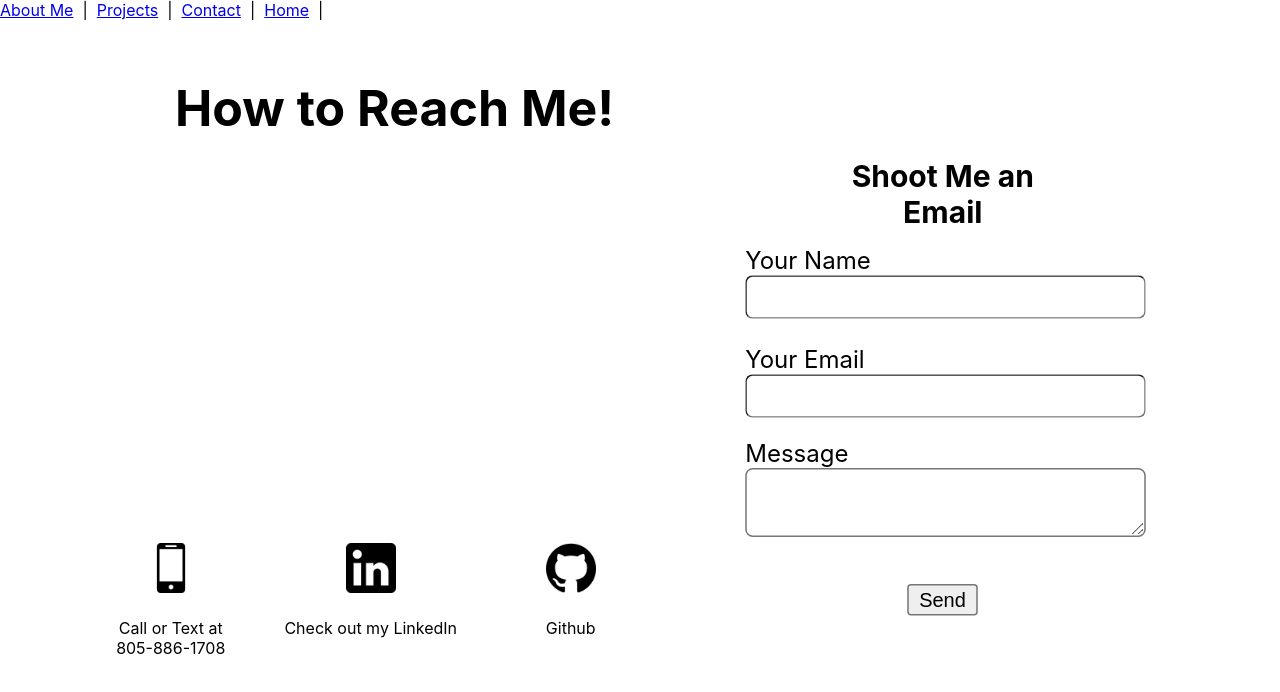
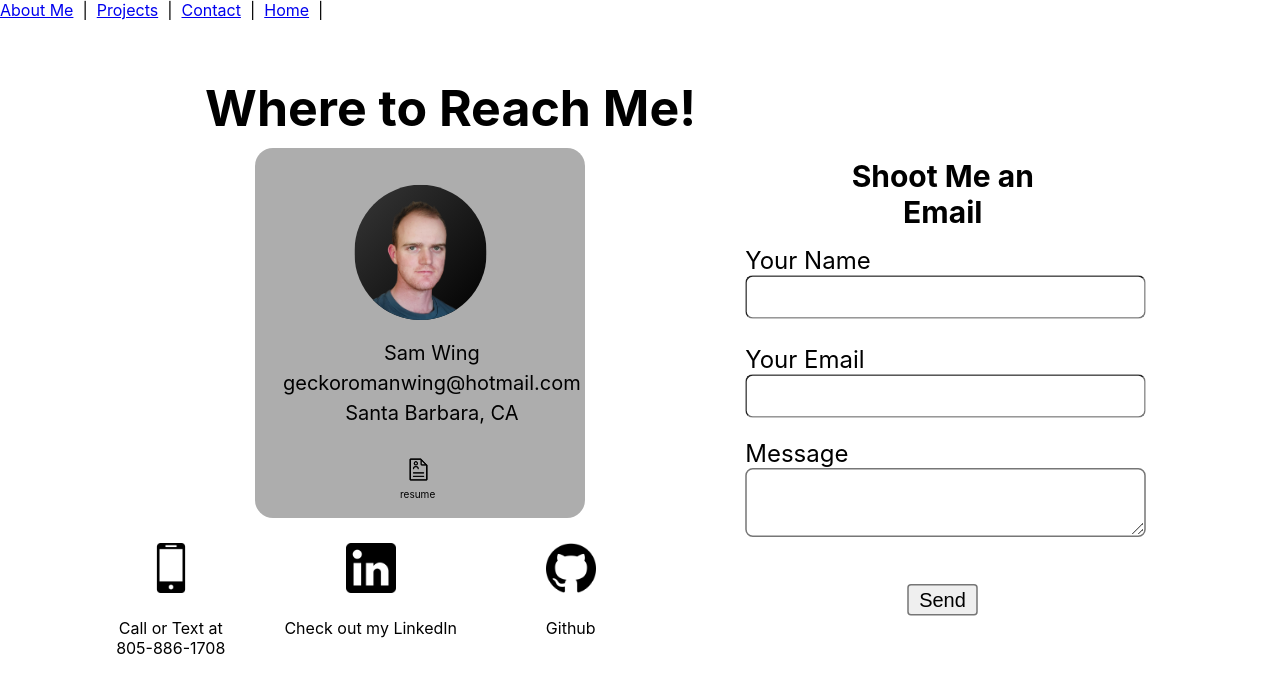
Before and after one commit to SamWing1/Portfolio, a React (Create React App) app: page /Contact in a window 1280 px wide. Shown: the top 692 px of the page. Built offline with nearby package versions, Linux system fonts and the light colour scheme.

Commit message:
contact page arrangement done

```diff
--- a/src/pages/Contact/Contact.css
+++ b/src/pages/Contact/Contact.css
@@ -1,5 +1,5 @@
 #reachme {
-    padding-left: 175px;
+    padding-left: 205px;
     padding-top: 24px;
     font-size: 50px;
     margin-bottom: 0px;
@@ -75,3 +75,44 @@
     margin-top: 0px;
     text-align: center;
 }
+
+.card {
+    height: 370px;
+    width: 330px;
+    margin-left: 255px;
+    margin-top: 10px;
+    position: absolute;
+    background-color: rgb(173, 173, 173);
+    border-radius: 18px;
+}
+
+.pic {
+    scale: .8;
+    margin-top: 20px;
+    margin-right: 82px;
+    border-radius: 120px;
+    background-image: linear-gradient(to bottom right, rgb(55, 55, 55), black);
+}
+
+.cardtext {
+    position: absolute;
+    text-align: center;
+    margin-top: 190px;
+    margin-left: 28px;
+    font-size: 20px;
+    line-height: 1.5;
+}
+
+.resume {
+    scale: 0.2;
+    padding-top: 85px;
+    margin-right: 84px;
+}
+
+.restxt {
+    font-size: 10px;
+    padding-top: 330px;
+    width: 10px;
+    padding-left: 145px;
+    position: absolute;
+}
--- a/src/pages/Contact/Contact.jsx
+++ b/src/pages/Contact/Contact.jsx
@@ -2,12 +2,20 @@ import { ContactUs } from '../ContactUs/ContactUs';
 import cellphone from '../../Images/cellphone.png';
 import github from '../../Images/github.png';
 import linkedin from '../../Images/linkedin.png';
+import resume from '../../Images/resume.png';
+import headshot from '../../Images/contactpic.png';
 import './Contact.css';
 
 export default function Contact() {
     return(
         <>
-            <h1 id='reachme'>How to Reach Me!</h1>
+            <h1 id='reachme'>Where to Reach Me!</h1>
+            <div class='card'>
+                <img class='pic' src={headshot}/>
+                <div class='cardtext'>Sam Wing <br /> geckoromanwing@hotmail.com <br /> Santa Barbara, CA</div>
+                <img class='resume' src={resume}/>
+                <p class='restxt'>resume</p>
+            </div>
             <div class='container'>
                 <div class='subcontainer'>
                     <div class='phonestub'>
@@ -23,6 +31,7 @@ export default function Contact() {
                     <div class='gitstub'>
                         <a href='https://github.com/SamWing1' target='_blank' rel='noreferrer noopener'><img class='gitimg' src={github}/></a>
                         <p class='stubtext'>Github</p>
+
                     </div>
                 </div>
                 <ContactUs />
```
Also changed, not shown: src/Images/contactpic.png (added), src/Images/resume.png. Lines whose indentation alone changed are shown as unchanged.
